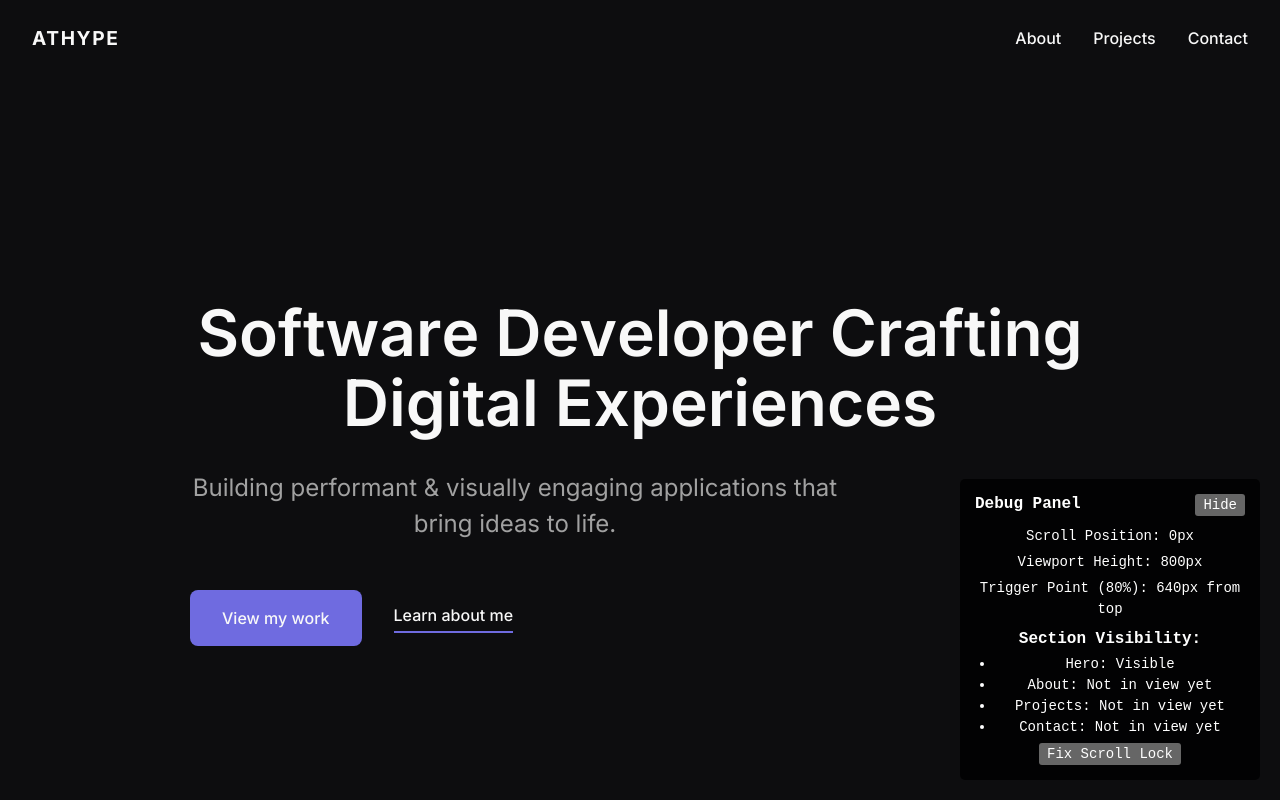
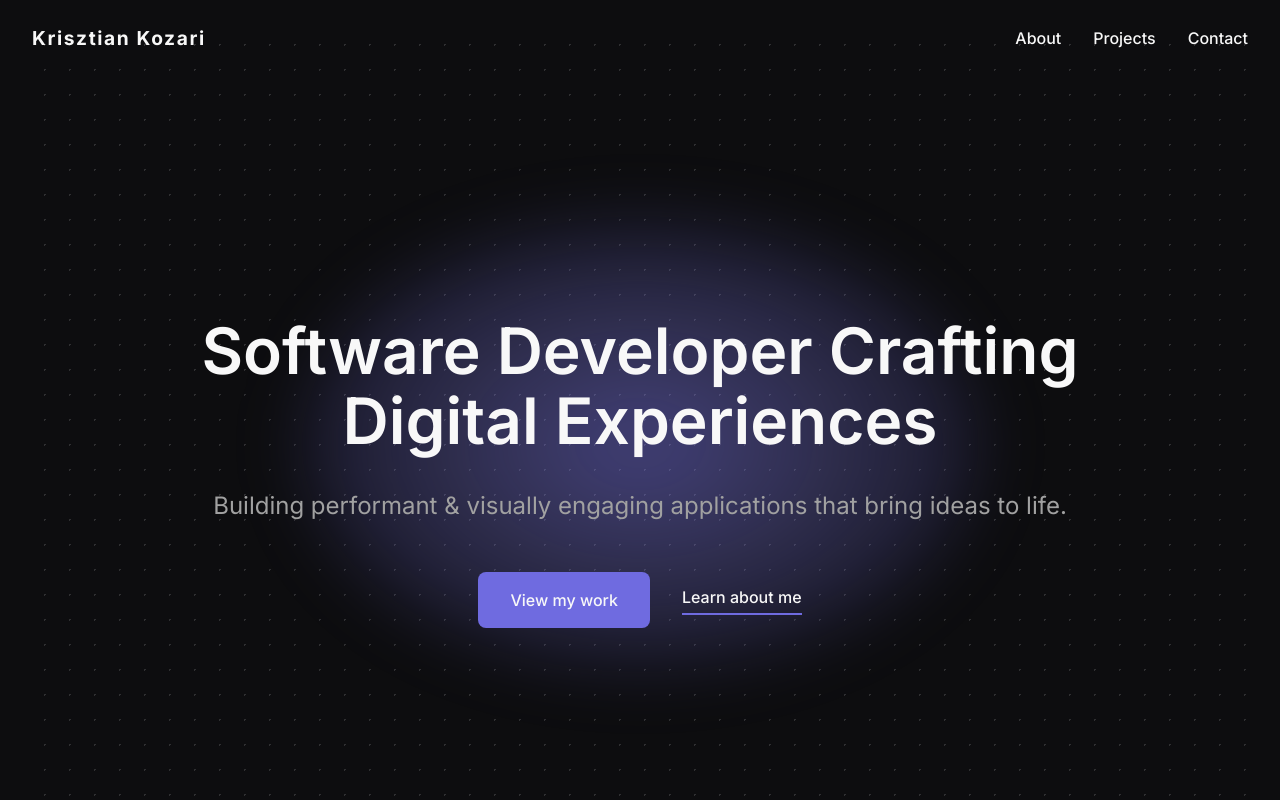
Before and after one commit to athype/portfolio-v3, a Svelte app: page / in a window 1280 px wide. Shown: the top 800 px of the page. Built offline with nearby package versions, Linux system fonts and the light colour scheme.

Commit message:
Progress

```diff
--- a/src/App.svelte
+++ b/src/App.svelte
@@ -39,7 +39,7 @@
             scrollTrigger: {
               trigger: section,
               start: 'top 80%',
-              markers: true // Add markers for debugging
+              markers: false // Add markers for debugging
             }
           });
         }
@@ -78,7 +78,6 @@
   <Contact />
 </main>
 <Footer />
-<DebugHelper />
 
 <style>
   main {
--- a/src/components/Contact.svelte
+++ b/src/components/Contact.svelte
@@ -42,8 +42,7 @@
                         <h3>Follow Me</h3>
                         <div class="social-links">
                             <a href="https://github.com/athype" target="_blank" rel="noopener noreferrer">GitHub</a>
-                            <a href="https://linkedin.com/" target="_blank" rel="noopener noreferrer">LinkedIn</a>
-                            <a href="https://twitter.com/" target="_blank" rel="noopener noreferrer">Twitter</a>
+                            <a href="https://www.linkedin.com/in/krisztian-kozari/" target="_blank" rel="noopener noreferrer">LinkedIn</a>
                         </div>
                     </div>
                 </div>
--- a/src/components/Footer.svelte
+++ b/src/components/Footer.svelte
@@ -6,7 +6,7 @@
     <div class="container">
         <div class="footer-content">
             <div class="footer-logo">
-                <a href="/" class="logo">ATHYPE</a>
+                <a href="/" class="logo">Krisztian Kozari</a>
                 <p>Software Developer crafting digital experiences that make an impact.</p>
             </div>
 
@@ -23,14 +23,13 @@
                 <h3>Connect</h3>
                 <div class="social-links">
                     <a href="https://github.com/athype" target="_blank" rel="noopener noreferrer">GitHub</a>
-                    <a href="https://linkedin.com/" target="_blank" rel="noopener noreferrer">LinkedIn</a>
-                    <a href="https://twitter.com/" target="_blank" rel="noopener noreferrer">Twitter</a>
+                    <a href="https://www.linkedin.com/in/krisztian-kozari/" target="_blank" rel="noopener noreferrer">LinkedIn</a>
                 </div>
             </div>
         </div>
 
         <div class="footer-bottom">
-            <p>&copy; {currentYear} athype. All rights reserved.</p>
+            <p>&copy; {currentYear} Krisztian Kozari. All rights reserved.</p>
             <button class="scroll-top" on:click={() => window.scrollTo({ top: 0, behavior: 'smooth' })}>
                 Back to top ↑
             </button>
--- a/src/components/Header.svelte
+++ b/src/components/Header.svelte
@@ -29,7 +29,7 @@
 
 <header class:scrolled={isScrolled}>
     <div class="container header-container">
-        <a href="/" class="logo">ATHYPE</a>
+        <a href="/" class="logo">Krisztian Kozari</a>
 
         <button class="menu-toggle" on:click={toggleMenu} aria-label="Toggle menu">
             <div class="hamburger" class:active={menuOpen}>
--- a/src/components/Hero.svelte
+++ b/src/components/Hero.svelte
@@ -1,41 +1,159 @@
 <script>
-    import { onMount } from 'svelte';
+    import { onMount, onDestroy } from 'svelte';
     import { gsap } from 'gsap';
-    import SplitType from 'split-type';
+
+    let heroSection;
+    let cloudElement;
+    let windowWidth = 0;
+    let windowHeight = 0;
+    let isMouseMoving = false;
+    let lastMouseX = 0;
+    let lastMouseY = 0;
+    let mouseMoveTimeout; // Store timeout reference in component scope instead of Window
+
+    // Track mouse position with better handling to prevent snapping
+    function handleMouseMove(e) {
+        if (!cloudElement) return;
+
+        lastMouseX = e.clientX;
+        lastMouseY = e.clientY;
+
+        // Get position relative to the center of the screen
+        const xRatio = (lastMouseX / windowWidth - 0.5) * 2; // -1 to 1 range
+        const yRatio = (lastMouseY / windowHeight - 0.5) * 2; // -1 to 1 range
+
+        // Apply movement
+        const moveX = xRatio * 90; // Using your increased range
+        const moveY = yRatio * 90; // Using your increased range
+
+        // Set flag that mouse is moving
+        isMouseMoving = true;
+
+        // Use GSAP for smoother movement with no conflicts
+        gsap.killTweensOf(cloudElement, "x,y"); // Kill any competing animations
+        gsap.to(cloudElement, {
+            x: moveX,
+            y: moveY,
+            duration: 1,
+            ease: "power2.out",
+            overwrite: "auto" // Ensure no competing animations
+        });
+
+        // Reset the flag after movement completes
+        clearTimeout(mouseMoveTimeout);
+        mouseMoveTimeout = setTimeout(() => {
+            isMouseMoving = false;
+        }, 1200); // Slightly longer than animation duration
+    }
+
+    // Store animation references for cleanup
+    let pulseAnimation;
+    let floatAnimation;
+    let tickerFunction;
 
     onMount(() => {
-        // Split text for animation
-        const heroTitle = new SplitType('#hero-title', { types: 'words,chars' });
-        const heroSubtitle = new SplitType('#hero-subtitle', { types: 'words' });
+        console.log("Hero component mounted");
+        windowWidth = window.innerWidth;
+        windowHeight = window.innerHeight;
 
-        // Create animation timeline
-        const tl = gsap.timeline({ defaults: { ease: 'power3.out' } });
+        // Handle window resize
+        const handleResize = () => {
+            windowWidth = window.innerWidth;
+            windowHeight = window.innerHeight;
+        };
 
-        tl.from(heroTitle.chars, {
-            opacity: 0,
-            y: 20,
-            duration: 0.8,
-            stagger: 0.02,
-            delay: 0.5
-        })
-            .from(heroSubtitle.words, {
+        window.addEventListener('resize', handleResize);
+        window.addEventListener('mousemove', handleMouseMove);
+
+        if (cloudElement) {
+            // Reset any transforms that might be affecting initial position
+            gsap.set(cloudElement, {
+                x: 0,
+                y: 0,
+                scale: 0.8,
                 opacity: 0,
-                y: 20,
-                duration: 0.8,
-                stagger: 0.04
-            }, '-=0.2')
-            .from('.hero-cta', {
-                opacity: 0,
-                y: 20,
-                duration: 0.8
-            }, '-=0.3');
+                transformOrigin: "center center"
+            });
+
+            // Animate cloud in
+            gsap.to(cloudElement, {
+                scale: 1,
+                opacity: 0.9, // Using your vibrant cloud setting
+                duration: 1.5,
+                ease: "power2.out"
+            });
+
+            // Gentle pulsing animation for the cloud - only affects scale, not position
+            pulseAnimation = gsap.to(cloudElement, {
+                scale: 0.95,
+                duration: 4,
+                repeat: -1,
+                yoyo: true,
+                ease: "sine.inOut"
+            });
+
+            // Subtle floating animation - conflicts with mouse movement
+            floatAnimation = gsap.to(cloudElement, {
+                y: '+=15',
+                duration: 5,
+                repeat: -1,
+                yoyo: true,
+                ease: "sine.inOut",
+                paused: true // Start paused
+            });
+
+            // Function to manage animations based on mouse state
+            tickerFunction = () => {
+                if (!isMouseMoving) {
+                    if (floatAnimation.paused()) {
+                        // Calculate current y position to avoid jumps
+                        const currentY = gsap.getProperty(cloudElement, "y");
+                        gsap.set(floatAnimation.targets()[0], { y: currentY });
+                        floatAnimation.play(0);
+                    }
+                } else {
+                    if (!floatAnimation.paused()) {
+                        floatAnimation.pause();
+                    }
+                }
+            };
+
+            // Only apply floating animation when mouse isn't moving
+            gsap.ticker.add(tickerFunction);
+        }
+
+        return () => {
+            // This function is called when the component is unmounted
+            window.removeEventListener('mousemove', handleMouseMove);
+            window.removeEventListener('resize', handleResize);
+            clearTimeout(mouseMoveTimeout);
+        };
+    });
+
+    onDestroy(() => {
+        // Clean up all GSAP animations
+        if (pulseAnimation) pulseAnimation.kill();
+        if (floatAnimation) floatAnimation.kill();
+        if (tickerFunction) gsap.ticker.remove(tickerFunction);
+
+        // Double-check timeout is cleared
+        clearTimeout(mouseMoveTimeout);
     });
 </script>
 
-<section class="hero">
+<section class="hero" bind:this={heroSection}>
+    <!-- Dot grid background -->
+    <div class="dot-grid"></div>
+
+    <!-- Cloud element -->
+    <div class="cloud-wrapper">
+        <div class="cloud-element" bind:this={cloudElement}></div>
+    </div>
+
+    <!-- Content -->
     <div class="container">
-        <h1 id="hero-title">Software Developer Crafting Digital Experiences</h1>
-        <p id="hero-subtitle">Building performant & visually engaging applications that bring ideas to life.</p>
+        <h1>Software Developer Crafting Digital Experiences</h1>
+        <p>Building performant & visually engaging applications that bring ideas to life.</p>
         <div class="hero-cta">
             <a href="#projects" class="button">View my work</a>
             <a href="#about" class="text-link">Learn about me</a>
@@ -50,6 +168,66 @@
         align-items: center;
         position: relative;
         padding-top: 5rem;
+        overflow: hidden;
+    }
+
+    /* Dot grid background */
+    .dot-grid {
+        position: absolute;
+        top: 0;
+        left: 0;
+        width: 100%;
+        height: 100%;
+        z-index: 0;
+        background-image: radial-gradient(
+                rgba(248, 246, 246, 0.15) 1px,
+                transparent 1px
+        );
+        background-size: 25px 25px;
+        opacity: 1;
+        pointer-events: none;
+    }
+
+    /* Wrapper to center the cloud properly */
+    .cloud-wrapper {
+        position: absolute;
+        top: 0;
+        left: 0;
+        width: 100%;
+        height: 100%;
+        display: flex;
+        justify-content: center;
+        align-items: center;
+        pointer-events: none;
+        z-index: 1;
+    }
+
+    /* Vibrant cloud element */
+    .cloud-element {
+        width: 65%;
+        height: 65%;
+        max-width: 900px;
+        max-height: 900px;
+        border-radius: 50%;
+        background: radial-gradient(
+                ellipse at center,
+                rgba(135, 130, 255, 0.45) 0%,
+                rgba(128, 124, 224, 0.3) 40%,
+                rgba(111, 107, 224, 0.15) 70%,
+                rgba(13, 13, 15, 0) 90%
+        );
+        filter: blur(40px);
+        mix-blend-mode: screen;
+        will-change: transform;
+        pointer-events: none;
+        opacity: 0;
+        transform-origin: center center;
+    }
+
+    /* Content styling */
+    .container {
+        position: relative;
+        z-index: 2; /* Ensure content is above background elements */
     }
 
     h1 {
@@ -62,7 +240,6 @@
     p {
         font-size: 1.5rem;
         color: var(--text-secondary);
-        max-width: 650px;
         margin-bottom: 3rem;
     }
 
@@ -70,6 +247,7 @@
         display: flex;
         gap: 2rem;
         align-items: center;
+        justify-content: center;
     }
 
     .text-link {
@@ -87,6 +265,7 @@
     @media (max-width: 768px) {
         .hero {
             height: auto;
+            min-height: 100vh;
             padding: 8rem 0 4rem;
         }
 
@@ -103,5 +282,14 @@
             align-items: flex-start;
             gap: 1rem;
         }
+
+        .cloud-element {
+            width: 85%;
+            height: 65%;
+        }
+
+        .dot-grid {
+            background-size: 15px 15px;
+        }
     }
 </style>
--- a/src/styles/global.css
+++ b/src/styles/global.css
@@ -10,6 +10,7 @@
 
     /* Font variables */
     --font-sans: 'Inter', -apple-system, BlinkMacSystemFont, 'Segoe UI', Roboto, sans-serif;
+    --font-serif: 'Agosta', Agosta, serif;
 
     /* Spacing */
     --spacing-xs: 0.5rem;
@@ -21,6 +22,8 @@
     /* Layout */
     --max-width: 1400px;
     --border-radius: 8px;
+
+    --transition-delay: 0.3s;
 }
 
 * {
@@ -61,6 +64,7 @@ h3 {
 a {
     color: inherit;
     text-decoration: none;
+    transition: ease-in-out var(--transition-delay);
 }
 
 a:hover {
@@ -117,6 +121,22 @@ button:hover, .button:hover {
     transform-origin: right;
 }
 
+.gradient-background,
+.cloud-element {
+    display: block !important;
+    visibility: visible !important;
+    opacity: 1 !important;
+}
+
+.hero {
+    isolation: isolate;
+}
+
+section.hero {
+    z-index: auto;
+    position: relative;
+}
+
 /* Media queries */
 @media (max-width: 768px) {
     h1 {
```
